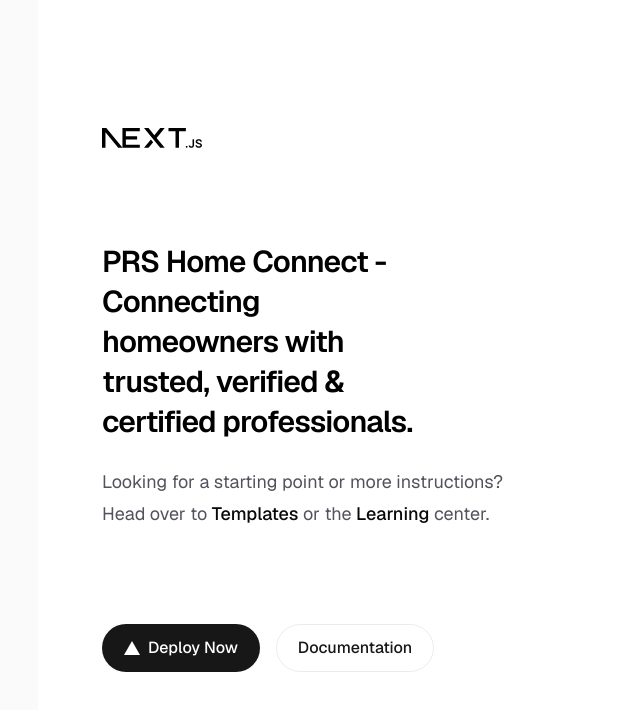
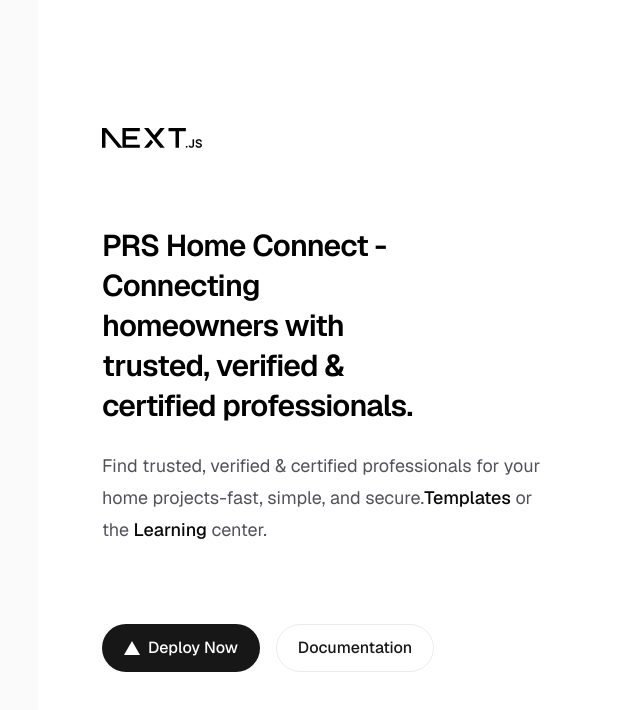
Before and after one commit to prshometravel/prs-home-connect-v2, a Next.js app: page / in a window 1280 px wide. Shown: the top 710 px of the page, without its empty margins (218-858 px from the left). Built offline with nearby package versions, Linux system fonts and the light colour scheme.

Commit message:
Update page.tsx

```diff
--- a/app/page.tsx
+++ b/app/page.tsx
@@ -17,7 +17,7 @@ export default function Home() {
            PRS Home Connect - Connecting homeowners with trusted, verified & certified professionals.
           </h1>
           <p className="max-w-md text-lg leading-8 text-zinc-600 dark:text-zinc-400">
-            Looking for a starting point or more instructions? Head over to{" "}
+            Find trusted, verified & certified professionals for your home projects-fast, simple, and secure.
             <a
               href="https://vercel.com/templates?framework=next.js&utm_source=create-next-app&utm_medium=appdir-template-tw&utm_campaign=create-next-app"
               className="font-medium text-zinc-950 dark:text-zinc-50"
```
